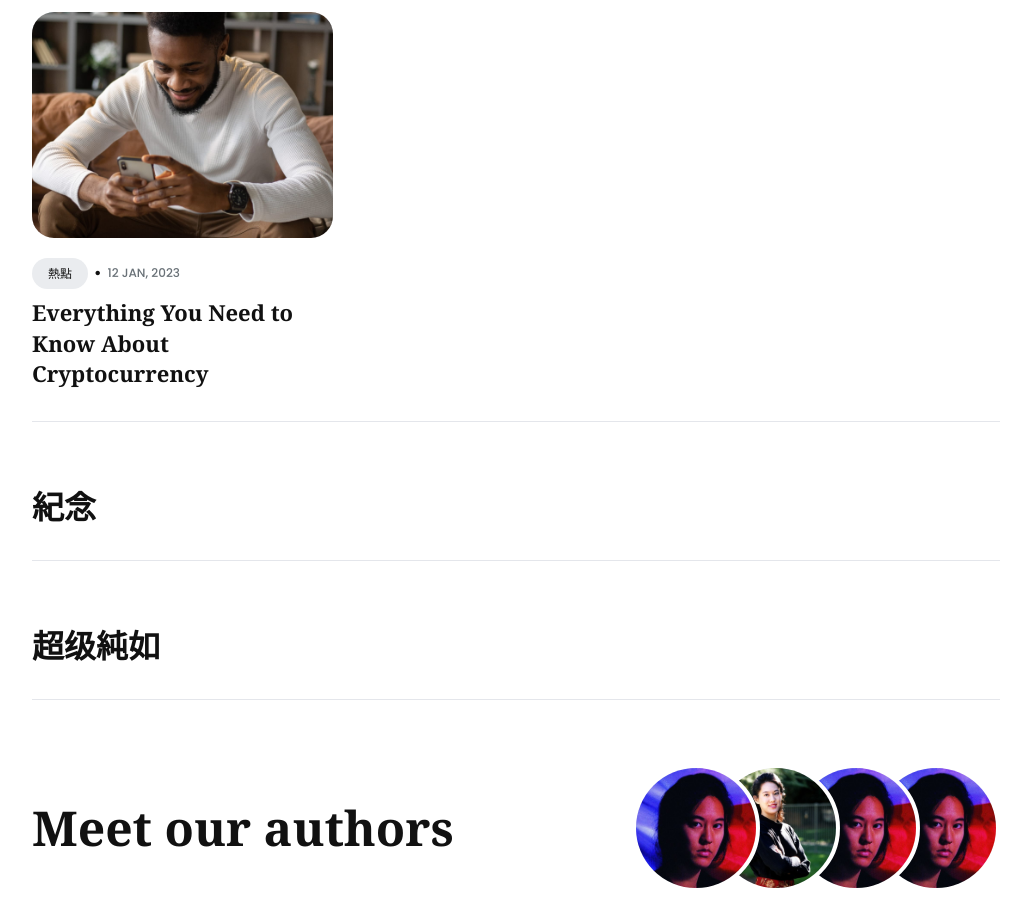
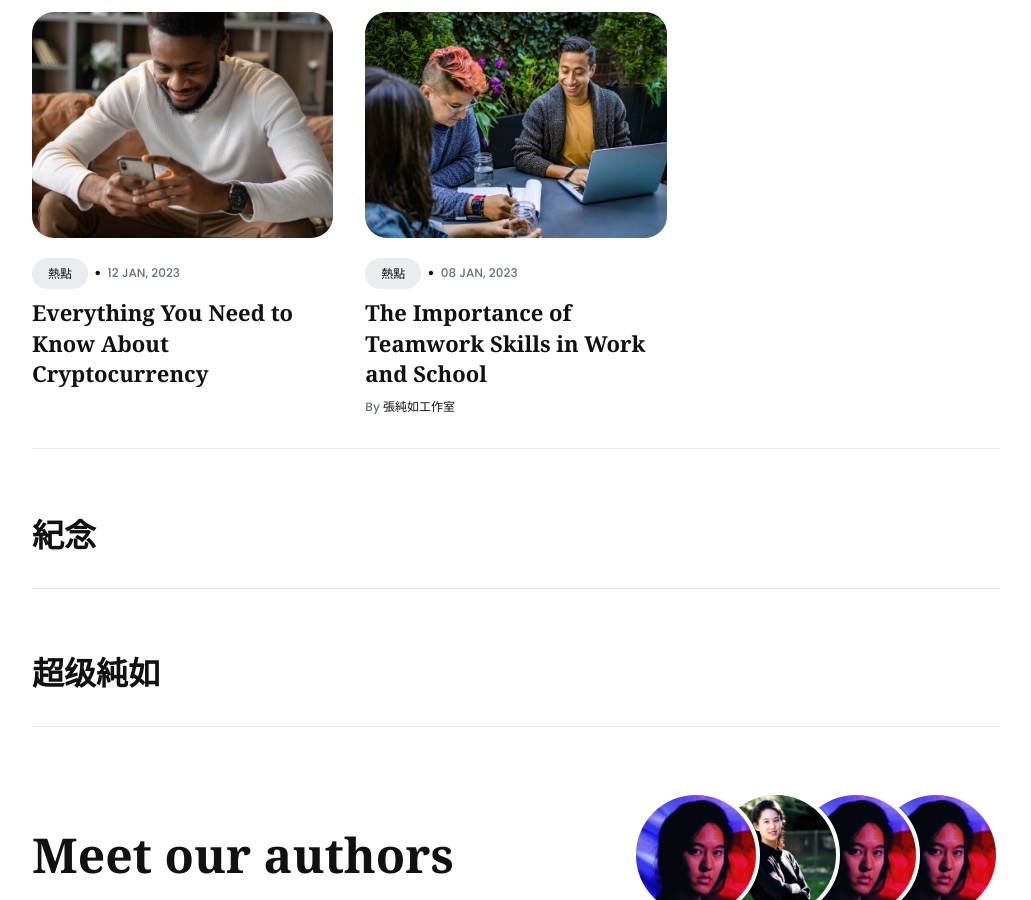
Before and after one commit to thatirischang/thatirischang.github.io, a Jekyll site: the page built from index.html, in a window 1280 px wide and 900 px high, scrolled down 2382 px. Shown: the whole window, without its empty margins (124-1155 px from the left). Built offline with Jekyll 4.4.1, drawn with Linux system fonts in a browser that asks for light colours.

Commit message:
Update 2023-01-08-the-importance-of-teamwork-skills-in-work-and-school.md

```diff
--- a/_posts/2023-01-08-the-importance-of-teamwork-skills-in-work-and-school.md
+++ b/_posts/2023-01-08-the-importance-of-teamwork-skills-in-work-and-school.md
@@ -5,7 +5,7 @@ description: Class aptent taciti sociosqu ad litora torquent per conubia nostra,
 date: 2023-01-08 15:01:35 +0300
 author: admin
 image: '/images/07.jpg'
-tags: [business]
+tags: [熱點]
 ---
 Vestibulum lacinia arcu eget nulla. Class aptent taciti sociosqu ad litora torquent per conubia nostra, per inceptos himenaeos. Curabitur sodales ligula in libero. Sed dignissim lacinia nunc. Curabitur tortor. Pellentesque nibh. Aenean quam. In scelerisque sem at dolor. Maecenas mattis. Sed convallis tristique sem. Proin ut ligula vel nunc egestas porttitor.
 
```
